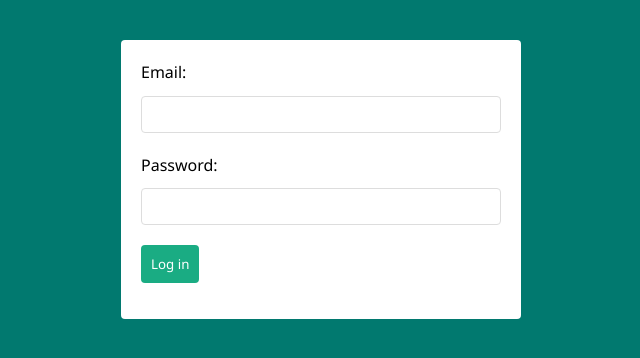
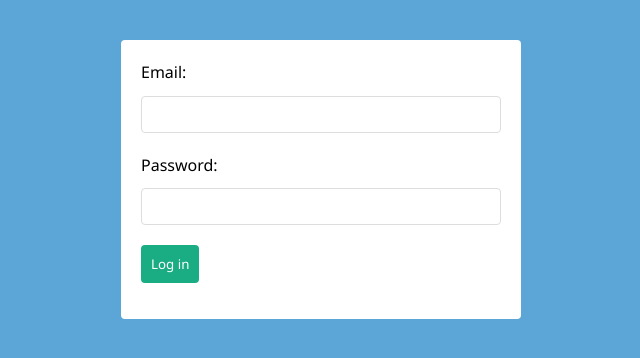
Before and after one commit to naknamu/blog-writer, a React (Create React App) app: page /login in a window 1280 px wide. Shown: the top 358 px of the page, without its empty margins (319-959 px from the left). Built offline with nearby package versions, Linux system fonts and the light colour scheme.

Commit message:
Changed bg color of body

```diff
--- a/src/index.css
+++ b/src/index.css
@@ -17,7 +17,7 @@ html {
 }
 
 body {
-  background-color: rgb(1, 121, 111);;
+  background-color: rgb(91 165 215);
 }
 
 a {
```
